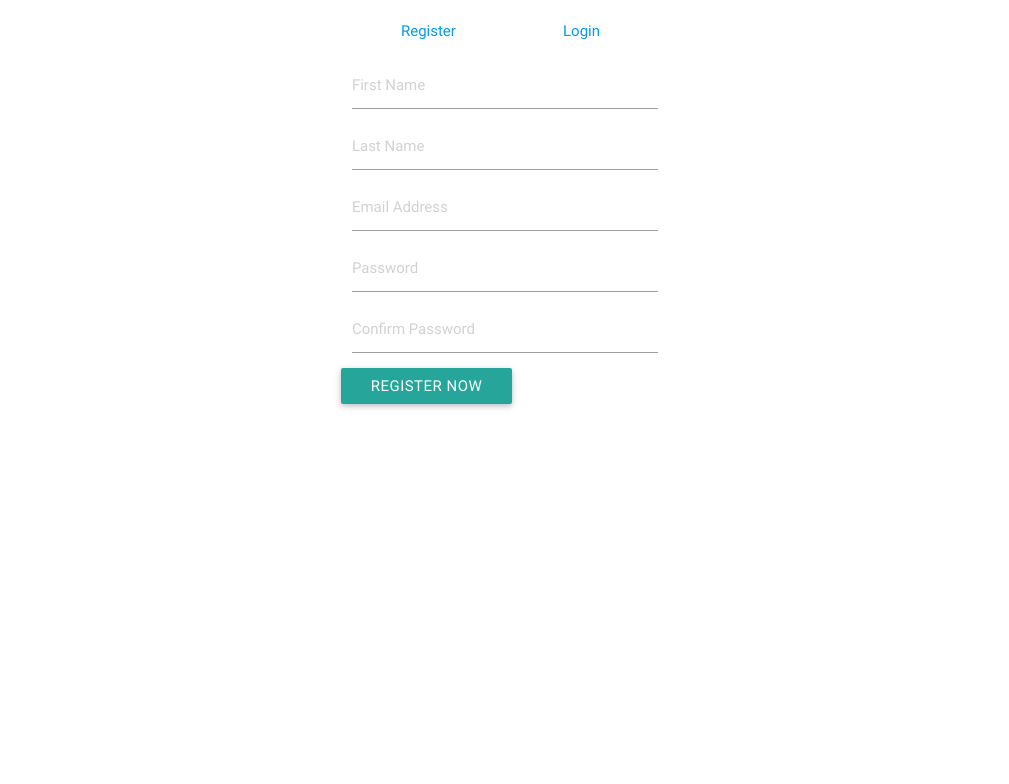
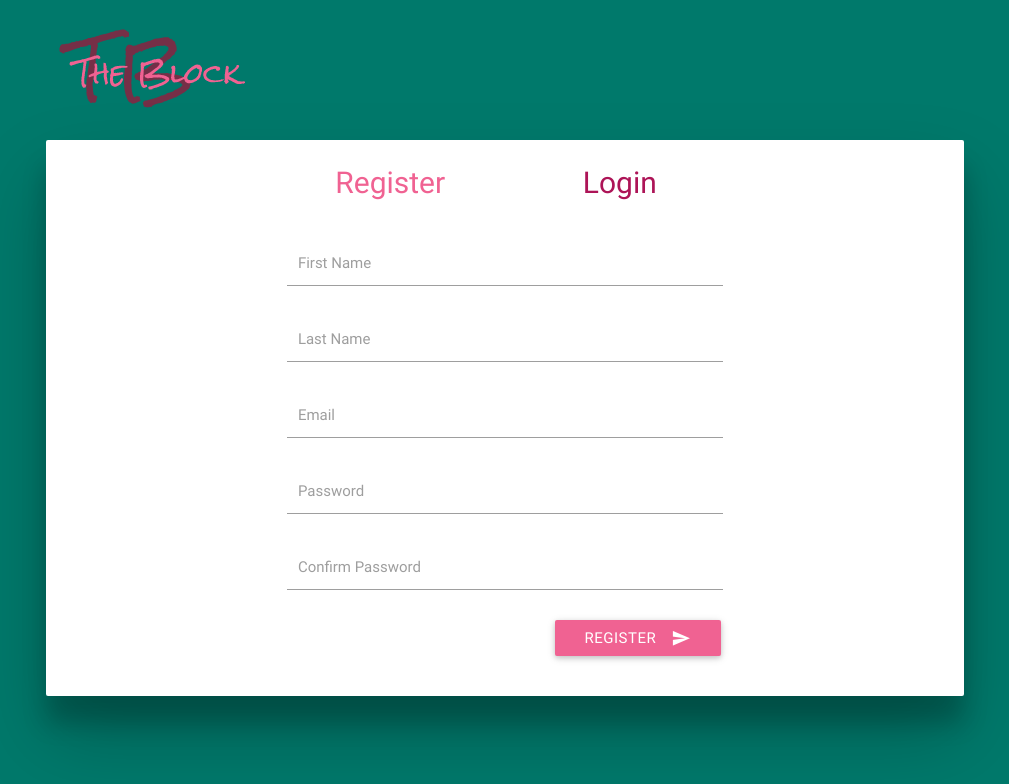
Before and after one commit to mjg3/the_block, a CodeIgniter app: page / in a window 1280 px wide. Shown: the top 784 px of the page, without its empty margins (135-1144 px from the left). Run offline with CodeIgniter, Linux system fonts and the light colour scheme; some libraries are stand-ins or nearby versions.

Commit message:
first round on login view page

```diff
--- a/AuctionInstant/application/views/login.php
+++ b/AuctionInstant/application/views/login.php
@@ -4,72 +4,82 @@
 		$this->load->view('/partials/meta');
 	?>
 	</head>
-	<body>
+	<body class="teal darken-2">
 		<div class="container">
 			<div class="row">
-				<div class="col m4 offset-m4">
+				<div class="col s12">
+					<img class="main_logo" src="/assets/images/temp_logo.gif" alt="no photo" />
+				</div>
+			</div>
+			<div class="row">
+				<div class="col s12 col m6 offset-m3">
 					<?php
 						$this->load->view('partials/flash_messages.php');
 					?>
 				</div>
 			</div>
-			<div class="row">
-				<div class="col s12 col m4 offset-m4">
-					<div class="panel panel-login">
-						<div class="panel-heading">
+			<div class="row card z-depth-5">
+				<div class="col s12 col m6 offset-m3">
 					<div class="row">
 						<div class="col s6 center">
-									<a href="#" class="active" id="register-form-link">Register</a>
+							<a class="active pink-text text-lighten-2 big" id="register-form-link">Register</a>
 						</div>
 						<div class="col s6 center">
-									<a href="#" id="login-form-link">Login</a>
+							<a class="pink-text text-darken-3 big" id="login-form-link">Login</a>
 						</div>
 					</div>
+					<div class="row">
+						<div class="col s12">
+							<form id="register-form" action="/users/register" method="post" role="form" style="display: block;">
+								<div class="input-field">
+									<label for="first_name">First Name</label>
+									<input type="text" name="first_name" id="first_name" class="validate"/>
 								</div>
-						<div class="panel-body">
+								<div class="input-field">
+									<label for="last_name">Last Name</label>
+									<input type="text" name="last_name" id="last_name" class="validate"/>
+								</div>
+								<div class="input-field">
+									<label for="email">Email</label>
+									<input type="email" name="email" id="email" class="validate"/>
+								</div>
+								<div class="input-field">
+									<label for="password">Password</label>
+									<input type="password" name="password" id="password" class="validate"/>
+								</div>
+								<div class="input-field">
+									<label for="confirm_password">Confirm Password</label>
+									<input type="password" name="confirm_password" id="confirm_password" class="validate"/>
+								</div>
+								<div class="input-field">
 									<div class="row">
-								<div class="col-lg-12">
-									<form id="register-form" action="/users/register" method="post" role="form" style="display: block;">
-										<div class="form-group">
-											<input type="text" name="first_name" id="first_name" tabindex="1" class="form-control" placeholder="First Name" value="">
-										</div>
-										<div class="form-group">
-											<input type="text" name="last_name" id="last_name" tabindex="1" class="form-control" placeholder="Last Name" value="">
-										</div>
-										<div class="form-group">
-											<input type="email" name="email" id="email" tabindex="1" class="form-control" placeholder="Email Address" value="">
-										</div>
-										<div class="form-group">
-											<input type="password" name="password" id="password" tabindex="2" class="form-control" placeholder="Password">
-										</div>
-										<div class="form-group">
-											<input type="password" name="confirm_password" id="confirm_password" tabindex="2" class="form-control" placeholder="Confirm Password">
-										</div>
-										<div class="form-group">
-											<div class="row">
-												<div class="col-sm-6 col-sm-offset-3">
-													<input type="submit" name="register-submit" id="register-submit" tabindex="4" class="form-control btn btn-register" value="Register Now">
+										<div class="col s6 offset-s6 col m5 offset-m7 col l5 offset-l7">
+											<button class="btn pink lighten-2" type="submit" name="action">Register
+											    <i class="material-icons right">send</i>
+											</button>
 										</div>
 									</div>
 								</div>
 							</form>
 							<form id="login-form" action="/users/login" method="post" role="form" style="display: none;">
-										<div class="form-group">
-											<input type="email" name="email" id="email" tabindex="1" class="form-control" placeholder="Email" value="">
+								<div class="input-field">
+									<label for="email">Email</label>
+									<input type="email" name="email" id="email" class="validate"/>
 								</div>
-										<div class="form-group">
-											<input type="password" name="password" id="password" tabindex="2" class="form-control" placeholder="Password">
+								<div class="input-field">
+									<label for="password">Password</label>
+									<input type="password" name="password" id="password" class="validate"/>
 								</div>
-										<div class="form-group">
+								<div class="input-field">
 									<div class="row">
-												<div class="col-sm-6 col-sm-offset-3">
-													<input type="submit" name="login-submit" id="login-submit" tabindex="4" class="form-control btn btn-login" value="Log In">
+										<div class="col s6 offset-s6 col m5 offset-m7 col l5 offset-l7">
+											<button class="btn pink lighten-2" type="submit" name="action">Login
+											    <i class="material-icons right">send</i>
+											</button>
 										</div>
 									</div>
 								</div>
 							</form>
-								</div>
-							</div>
 						</div>
 					</div>
 				</div>
--- a/AuctionInstant/assets/css/styles.css
+++ b/AuctionInstant/assets/css/styles.css
@@ -1,4 +1,29 @@
-a:active
+.main_logo
 {
-    color: teal;
+    width: 200px;
+    margin-top: 20px;
+    margin-bottom: -20px;
 }
+.card
+{
+    padding-top: 20px;
+}
+.big
+{
+        font-size: 2em;
+}
+.pink-text
+{
+    color: #ee6e73;
+}
+
+.pink
+{
+    background-color: #ee6e73;
+}
+
+
+a:hover
+{
+    cursor: pointer;
+}
--- a/AuctionInstant/assets/js/scripts.js
+++ b/AuctionInstant/assets/js/scripts.js
@@ -4,7 +4,11 @@ $(document).ready(function(){
         $("#login-form").delay(100).fadeIn(100);
         $("#register-form").fadeOut(100);
         $('#register-form-link').removeClass('active');
+        $('#register-form-link').removeClass('text-lighten-2');
+        $('#register-form-link').addClass('text-darken-3');
+        $(this).removeClass('text-darken-3');
         $(this).addClass('active');
+        $(this).addClass('text-lighten-2');
         e.preventDefault();
     });
 
@@ -12,7 +16,11 @@ $(document).ready(function(){
         $("#register-form").delay(100).fadeIn(100);
         $("#login-form").fadeOut(100);
         $('#login-form-link').removeClass('active');
+        $('#login-form-link').removeClass('text-lighten-2');
+        $('#login-form-link').addClass('text-darken-3');
+        $(this).removeClass('text-darken-3');
         $(this).addClass('active');
+        $(this).addClass('text-lighten-2');
         e.preventDefault();
     });
 
```
Also changed, not shown: AuctionInstant/assets/images/background_texture.png (added), AuctionInstant/assets/images/temp_logo.gif. Lines whose indentation alone changed are shown as unchanged.
